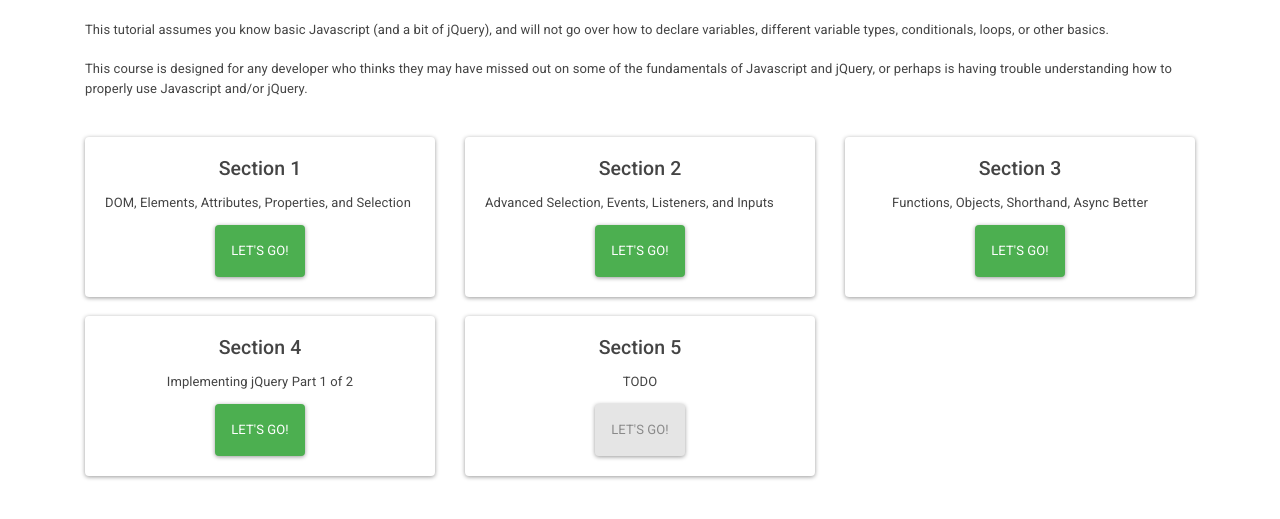
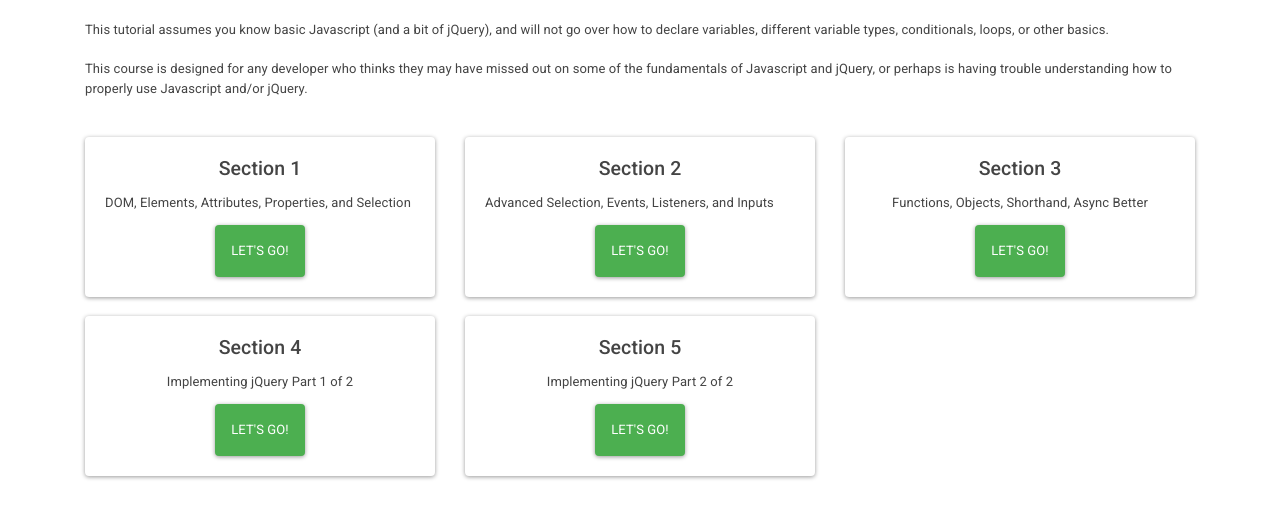
Before and after one commit to pardamike/jqueryandjsfundamentals, a plain HTML site: page index.html in a window 1280 px wide. Shown: the part 213-732 px from the top of the page. Drawn offline with nearby package versions, Linux system fonts and the light colour scheme; a script that the page names is missing.

Commit message:
Update index.html

```diff
--- a/index.html
+++ b/index.html
@@ -125,8 +125,8 @@
                     <div class="card text-center">
                         <div class="card-body">
                             <h4 class="card-title">Section 5</h4>
-                            <p class="card-text">TODO</p>
-                            <a href="#" class="btn btn-secondary disabled">Let's Go!</a>
+                            <p class="card-text">Implementing jQuery Part 2 of 2</p>
+                            <a href="sections/section5.html" class="btn btn-success">Let's Go!</a>
                         </div>
                     </div>
                 </div>
```
